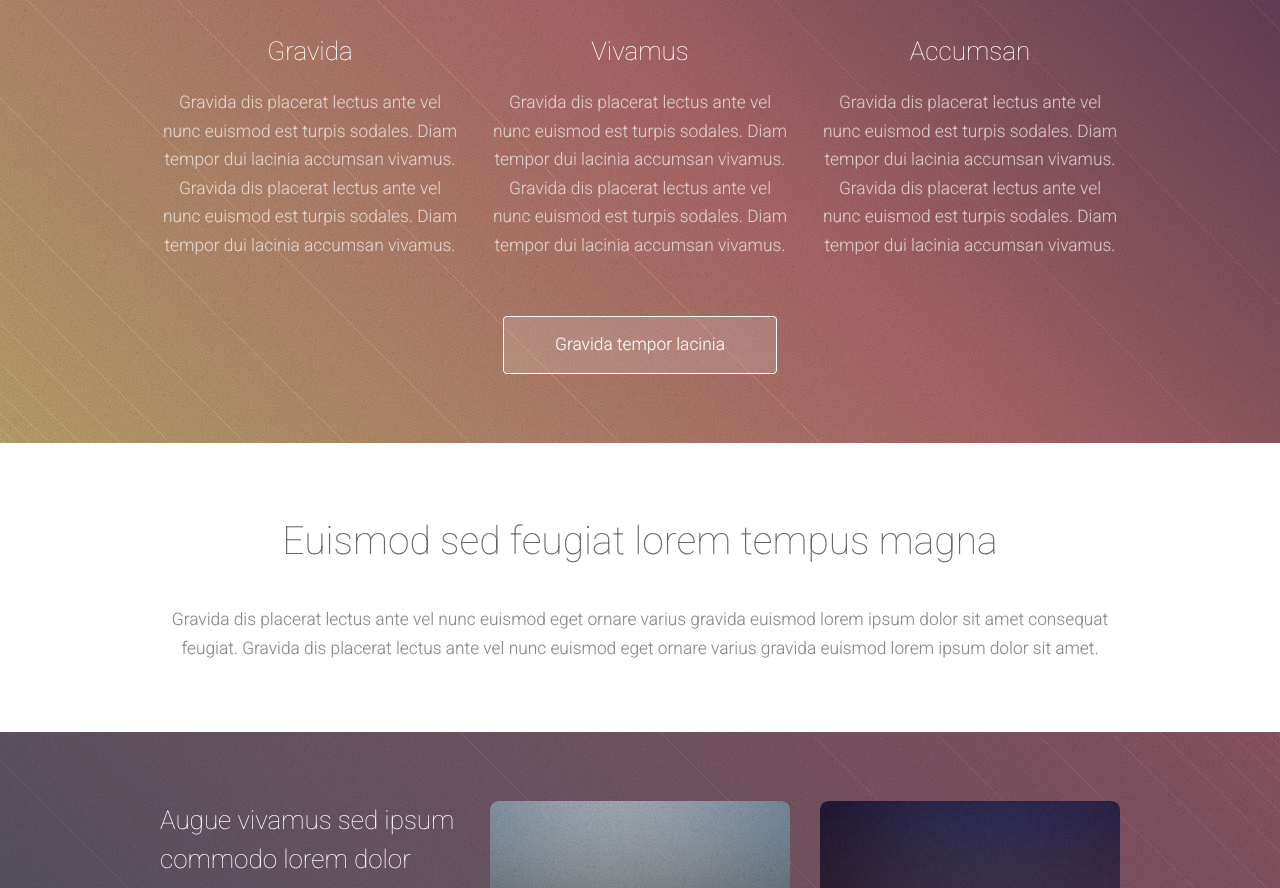
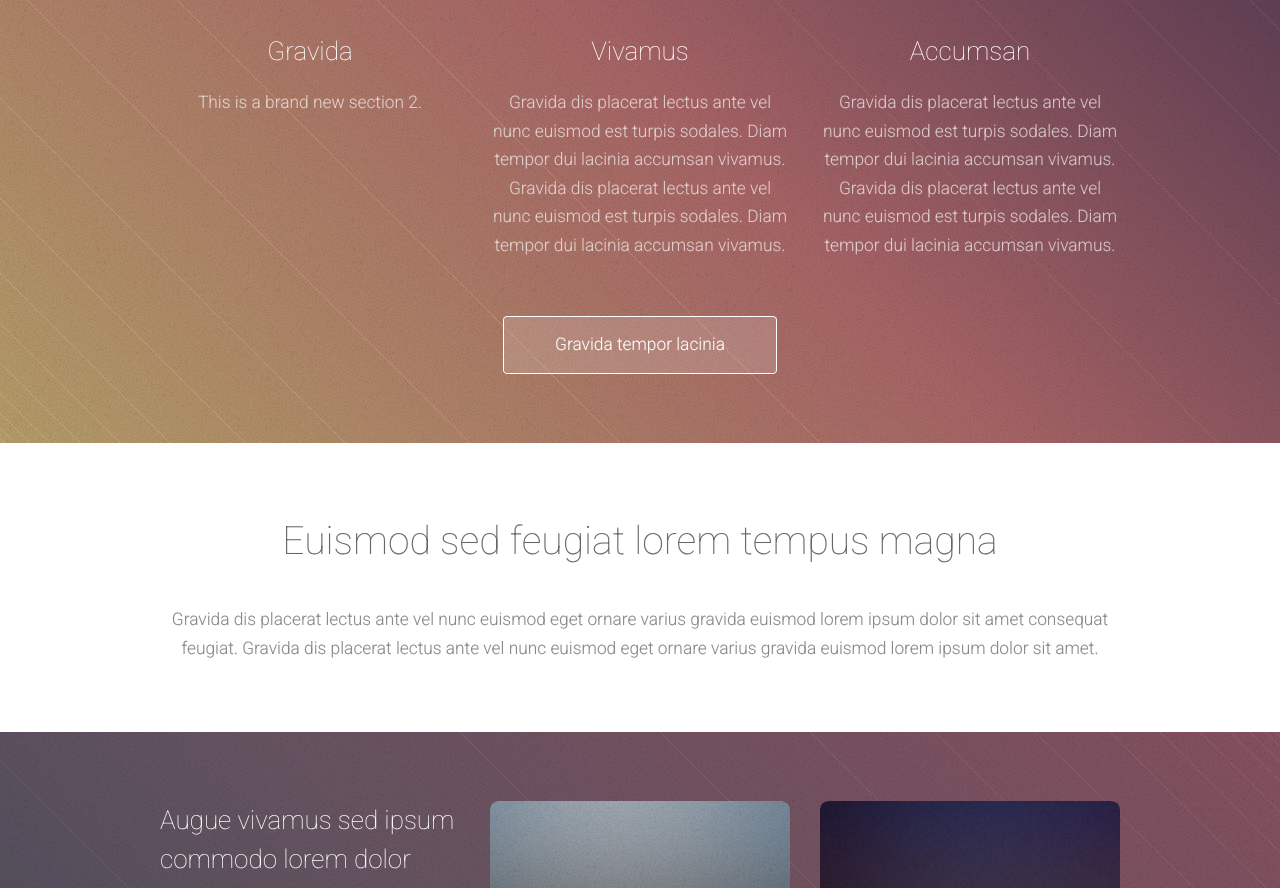
Before and after one commit to philbo68/yellowfrog01, a plain HTML site: page index.html in a window 1280 px wide. Shown: the part 1279-2167 px from the top of the page. Drawn offline with Linux system fonts and the light colour scheme.

Commit message:
added section 2

```diff
--- a/index.html
+++ b/index.html
@@ -57,10 +57,7 @@
 									<header>
 										<h3>Gravida</h3>
 									</header>
-									<p>Gravida dis placerat lectus ante vel nunc euismod est turpis sodales.
-									Diam tempor dui lacinia accumsan vivamus. Gravida dis placerat lectus
-									ante vel nunc euismod est turpis sodales. Diam tempor dui lacinia
-									accumsan vivamus.</p>
+									<p>This is a brand new section 2.</p>
 								</section>
 							</div>
 							<div class="4u">
```
